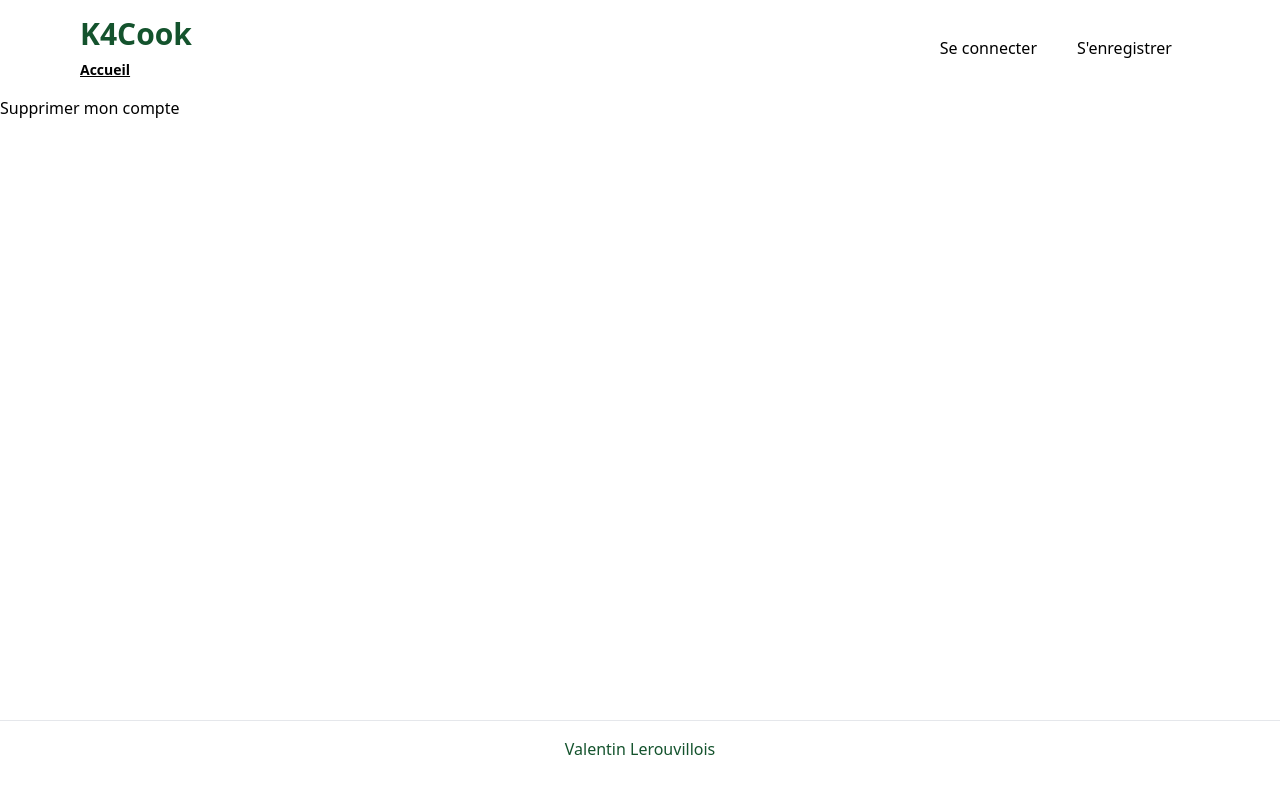
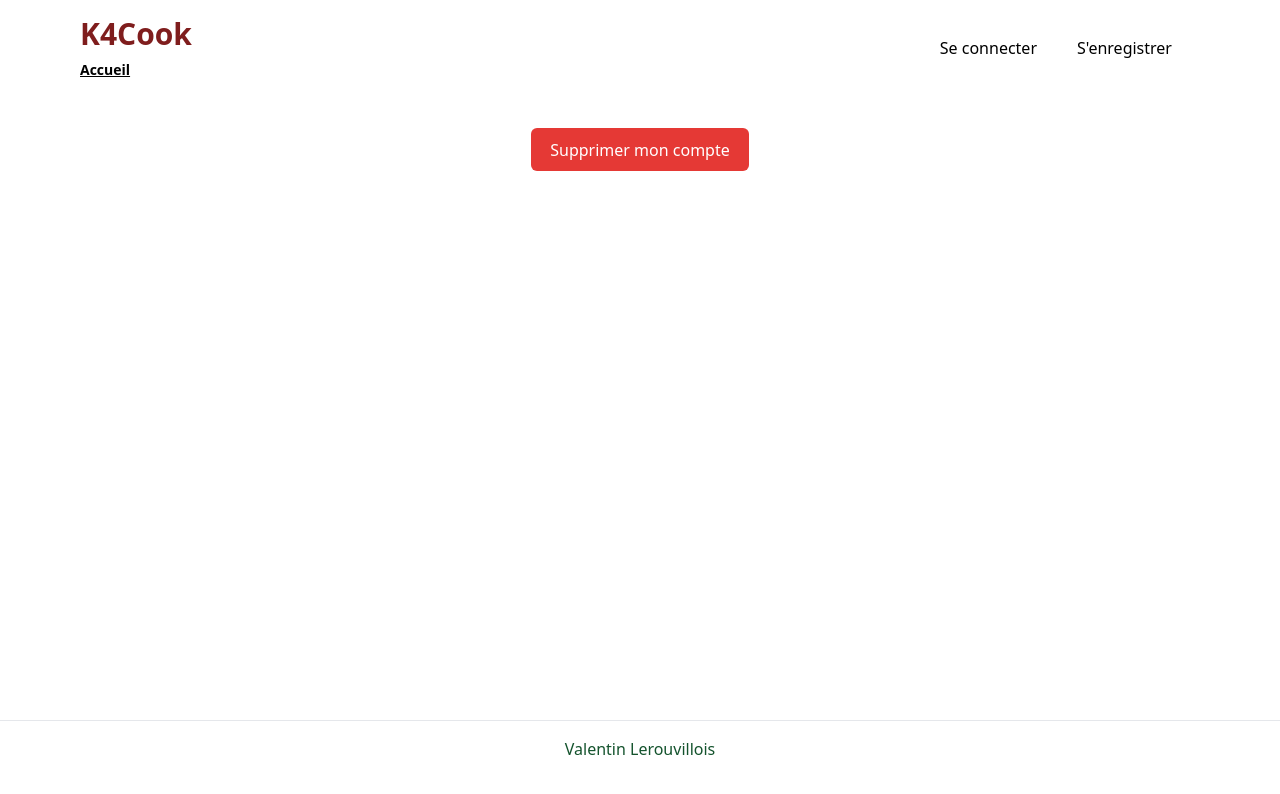
Before and after one commit to LerouvilloisValentin/K4Cook, an Angular app: page /setting in a window 1280 px wide. Shown: the top 794 px of the page. Built offline with nearby package versions, Linux system fonts and the light colour scheme.

Commit message:
create generic button, implement it and when remove an user that remove the token and go to login page

```diff
--- a/src/app/layout/layout.component.html
+++ b/src/app/layout/layout.component.html
@@ -7,7 +7,7 @@
           class="flex items-center space-x-3 rtl:space-x-reverse"
         >
           <span
-            class="self-center text-3xl font-semibold whitespace-nowrap text-green-900"
+            class="self-center text-3xl font-semibold whitespace-nowrap text-red-900"
             >K4Cook</span
           >
         </a>
--- a/src/app/setting/setting.component.html
+++ b/src/app/setting/setting.component.html
@@ -1,4 +1,10 @@
-<button (click)="openDeleteModal()"> Supprimer mon compte</button>
+<div class="flex justify-center pt-8">
+  <app-button
+    label="Supprimer mon compte"
+    type="danger"
+    (clicked)="openDeleteModal()">
+  </app-button>
+  </div>
 
 <app-modal
   [isOpen]="isModalOpen"
--- a/src/app/setting/setting.component.ts
+++ b/src/app/setting/setting.component.ts
@@ -1,28 +1,31 @@
 import { Component } from '@angular/core';
 import { UserSettingService } from '../user-setting.service';
-import { ModalComponent } from '../shared/components/modal.components';
+import { ModalComponent } from '../shared/components/modal/modal.components';
+import { ButtonComponent } from '../shared/components/button/button.component';
+import { AuthService } from '../auth/auth.service';
+import { Router } from '@angular/router';
 
 @Component({
   selector: 'app-setting',
   standalone: true,
-  imports: [ModalComponent],
+  imports: [ModalComponent, ButtonComponent],
   templateUrl: './setting.component.html',
   styleUrl: './setting.component.css',
 })
 export class SettingComponent {
-  // users: any;
   isModalOpen = false;
-  constructor(private userSettingService: UserSettingService) {}
+  constructor(
+    private userSettingService: UserSettingService,
+    private authService: AuthService,
+    private router: Router,
+  ) {}
 
   onRemoveAccount() {
-    const sub = this.userSettingService
-      .deleteOwnAccount()
-      .subscribe((value: any[]) => {
-        // this.users = value;
-        // console.log('user', this.users);
-        this.isModalOpen = false;
-      });
-    console.log('sub', sub);
+    this.userSettingService.deleteOwnAccount().subscribe(() => {
+      this.isModalOpen = false;
+      this.authService.setAuthToken('');
+      this.router.navigate(['/login']);
+    });
   }
 
   openDeleteModal() {
--- /dev/null
+++ b/src/app/shared/components/button/button.component.css
@@ -0,0 +1,43 @@
+button {
+  padding: 0.6rem 1.2rem;
+  border-radius: 6px;
+  border: none;
+  cursor: pointer;
+  font-weight: 500;
+  transition: 0.2s ease-in-out;
+}
+
+/* PRIMARY */
+.primary {
+  background-color: #1976d2;
+  color: white;
+}
+
+.primary:hover {
+  background-color: #1565c0;
+}
+
+/* SECONDARY */
+.secondary {
+  background-color: #e0e0e0;
+  color: #333;
+}
+
+.secondary:hover {
+  background-color: #d5d5d5;
+}
+
+/* DANGER */
+.danger {
+  background-color: #e53935;
+  color: white;
+}
+
+.danger:hover {
+  background-color: #c62828;
+}
+
+button:disabled {
+  opacity: 0.5;
+  cursor: not-allowed;
+}
--- /dev/null
+++ b/src/app/shared/components/button/button.component.html
@@ -0,0 +1,8 @@
+<button
+  [disabled]="disabled"
+  [ngClass]="type"
+  (click)="onClick()">
+
+  {{ label }}
+
+</button>
--- /dev/null
+++ b/src/app/shared/components/button/button.component.ts
@@ -0,0 +1,23 @@
+import { Component, EventEmitter, Input, Output } from '@angular/core';
+import { NgClass } from '@angular/common';
+
+@Component({
+  selector: 'app-button',
+  standalone: true,
+  imports: [NgClass],
+  templateUrl: './button.component.html',
+  styleUrl: './button.component.css',
+})
+export class ButtonComponent {
+  @Input() label = '';
+  @Input() type: 'primary' | 'secondary' | 'danger' = 'primary';
+  @Input() disabled = false;
+
+  @Output() clicked = new EventEmitter<void>();
+
+  onClick() {
+    if (!this.disabled) {
+      this.clicked.emit();
+    }
+  }
+}
```
Also changed, not shown: src/app/shared/components/modal/modal.component.css (renamed from src/app/shared/components/modal.component.css), src/app/shared/components/modal/modal.component.html (renamed from src/app/shared/components/modal.component.html), src/app/shared/components/modal/modal.components.ts (renamed from src/app/shared/components/modal.components.ts).
